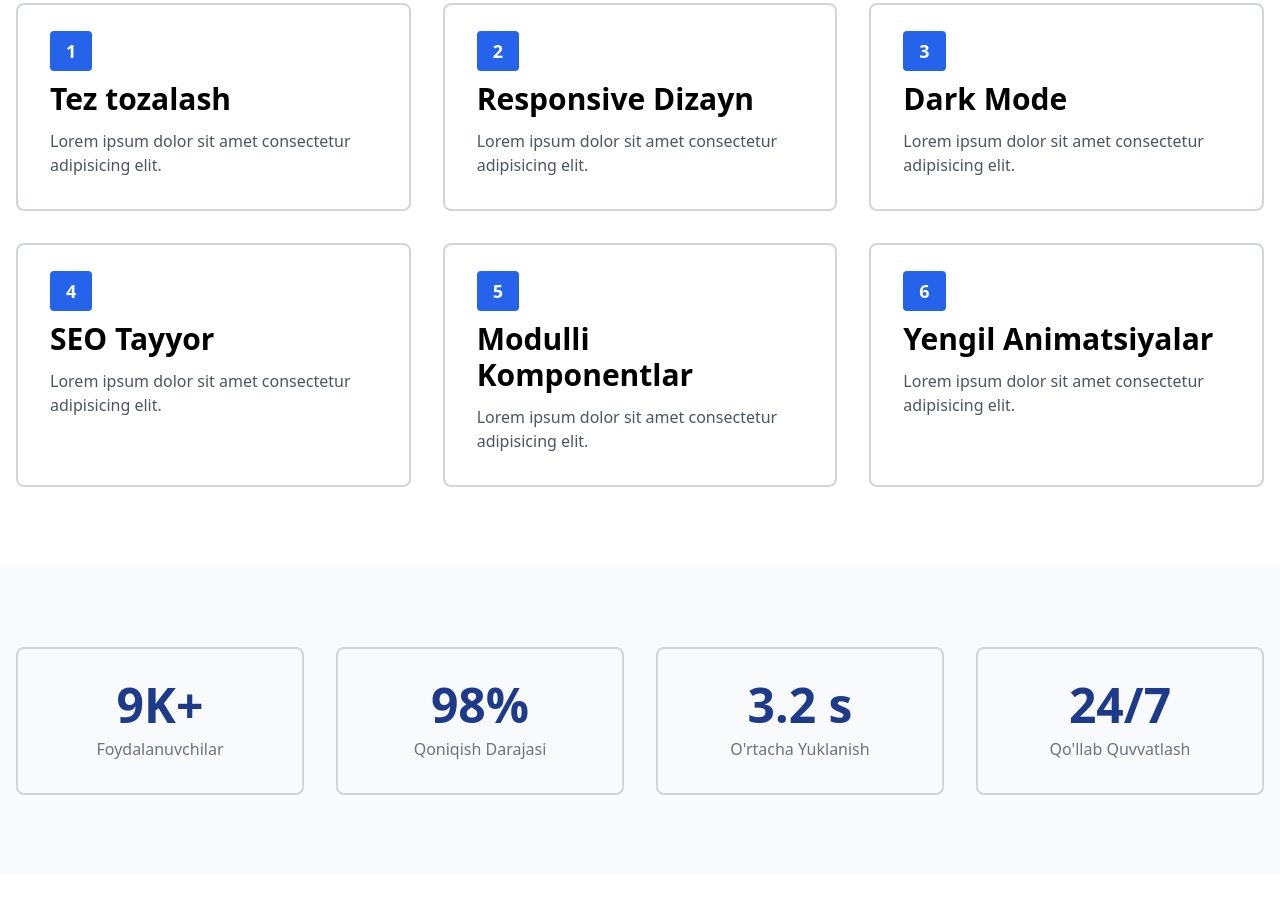
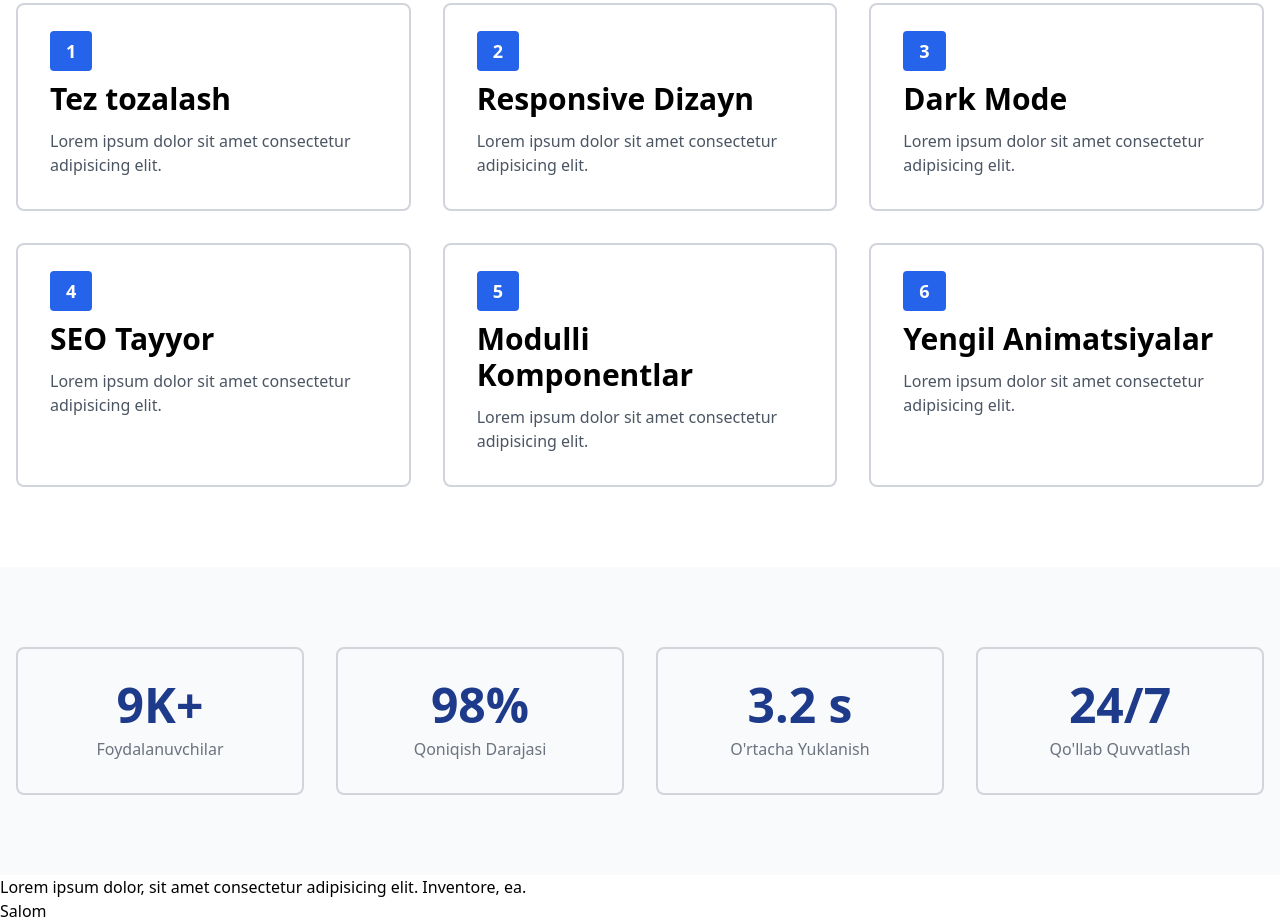
Before and after one commit to sirojbekmaqsudov-git/app, a website: page index.html in a window 1280 px wide. Shown: the part 929-1852 px from the top of the page. Before the commit the page ends 1804 px from the top, so only its background shows below. Drawn offline with nearby package versions, Linux system fonts and the light colour scheme.

Commit message:
lorem qushdim

```diff
--- a/index.html
+++ b/index.html
@@ -137,4 +137,11 @@
         </div>
     </section>
 
+    <section>
+        <p>
+            Lorem ipsum dolor, sit amet consectetur adipisicing elit. Inventore, ea.
+        </p>
+        <h2>Salom</h2>
+    </section>
+
 </body></html>
```
